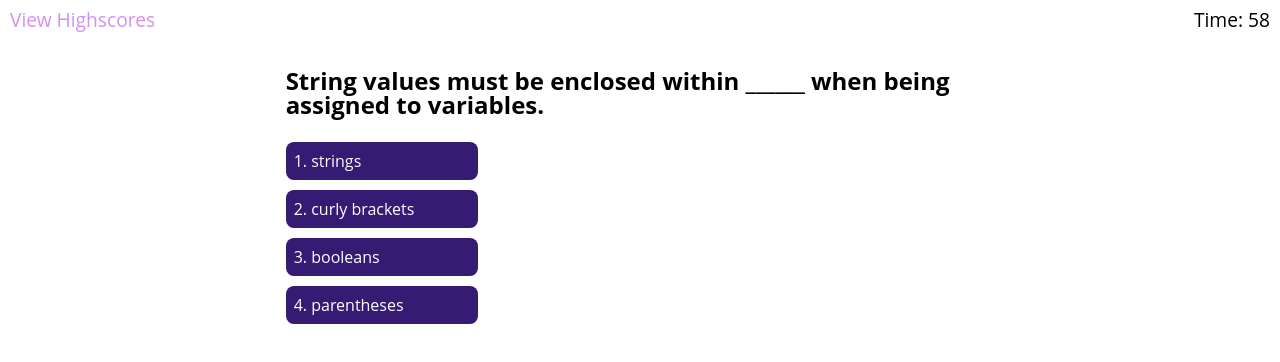
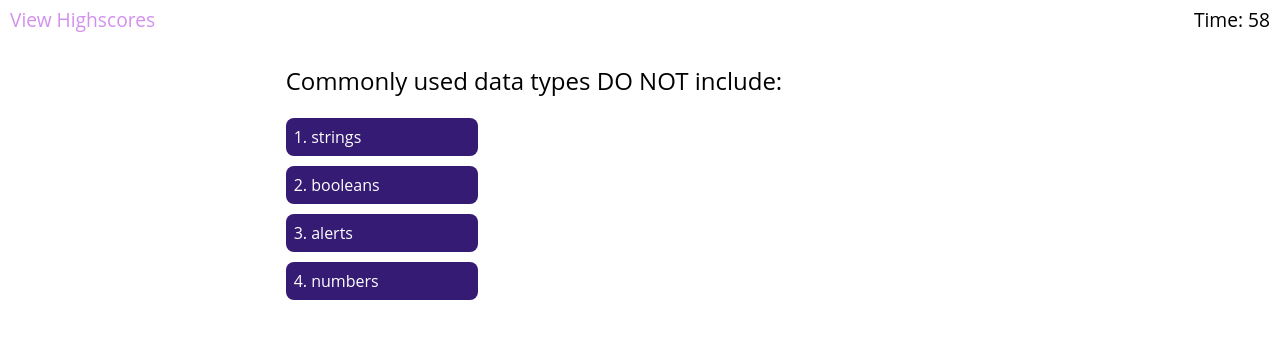
Before and after one commit to SadimaMaharjan/javascript-quiz, a plain HTML site: page index.html in a window 1280 px wide. Both pictures are taken after a click on the button "Start Quiz". Drawn offline with Linux system fonts and the light colour scheme.

Commit message:
makes changes in js file to display questions and answers one after the other

```diff
--- a/assets/css/style.css
+++ b/assets/css/style.css
@@ -63,7 +63,7 @@ main p {
   display: none;
 }
 
-#question-container {
+.question-container {
   text-align: left;
 }
 
--- a/assets/js/script.js
+++ b/assets/js/script.js
@@ -8,14 +8,12 @@ var answerCheckContainer = document.querySelector(".answer-check-container");
 
 var timerCount;
 var score = 0;
-//var questionCounter = 0;
 var availableQuestions = [];
-var currentQuestion = {};
-var htmlOptionContent = "";
 var answerCheck = "";
 
 var quizQuestions = [
   {
+    questionNumber: 0,
     question: "Commonly used data types DO NOT include:",
     answers: {
       1: "strings",
@@ -26,6 +24,7 @@ var quizQuestions = [
     correctAnswer: "3",
   },
   {
+    questionNumber: 1,
     question:
       "The condition in an if/else statement is enclosed within ______.",
     answers: {
@@ -37,6 +36,7 @@ var quizQuestions = [
     correctAnswer: "3",
   },
   {
+    questionNumber: 2,
     question: "Arrays in JavaScript can be used to store ______.",
     answers: {
       1: "numbers and strings",
@@ -47,6 +47,7 @@ var quizQuestions = [
     correctAnswer: "4",
   },
   {
+    questionNumber: 3,
     question:
       "String values must be enclosed within  ______ when being assigned to variables.",
     answers: {
@@ -58,6 +59,7 @@ var quizQuestions = [
     correctAnswer: "3",
   },
   {
+    questionNumber: 4,
     question:
       "A very useful tool used during development and debugging for printing content to the debugger is:",
     answers: {
@@ -77,7 +79,8 @@ function startQuiz() {
   // Prevents start button from being clicked when round is in progress
   startButton.disabled = true;
   startTimer();
-  askMCQs();
+  availableQuestions = [...quizQuestions];
+  askMCQs("0");
 }
 
 // Adding Timer Functionality
@@ -101,45 +104,45 @@ function startTimer() {
 
 // Function to display Multiple Choice Questions
 
-function askMCQs() {
+function askMCQs(questionNumber) {
   landingPageSection.classList.add("hide-section");
   quizSection.classList.add("show-section");
 
-  for (var i = 0; i < quizQuestions.length - 1; i++) {
-    currentQuestion = quizQuestions[i];
+  // getting the question
+  question.innerText = quizQuestions[questionNumber].question;
 
-    question.innerText = currentQuestion.question;
+  // getting the options
+  var op1 = document.getElementById("op1");
+  var op2 = document.getElementById("op2");
+  var op3 = document.getElementById("op3");
+  var op4 = document.getElementById("op4");
 
-    htmlOptionContent += `<button class="option" data-number="${i + 1}">${
-      i + 1
-    }. ${currentQuestion.answers[i + 1]}</button>`;
+  // getting the option text
 
-    optionContainer.innerHTML = htmlOptionContent;
+  op1.innerText = "1. " + quizQuestions[questionNumber].answers[1];
+  op2.innerText = "2. " + quizQuestions[questionNumber].answers[2];
+  op3.innerText = "3. " + quizQuestions[questionNumber].answers[3];
+  op4.innerText = "4. " + quizQuestions[questionNumber].answers[4];
 
   optionContainer.addEventListener("click", function (event) {
     if (event.target.matches(".option")) {
       var selectedOption = event.target.getAttribute("data-number");
+      //console.log(selectedOption);
 
-        if (selectedOption === currentQuestion.correctAnswer) {
+      if (selectedOption === quizQuestions[questionNumber].correctAnswer) {
         score += 10;
-          answerCheck += `<span class="check-answer"> Correct! </span>`;
-          answerCheckContainer.innerHTML = answerCheck;
+        answerCheck = `<span class="check-answer"> Correct! </span>`;
       } else {
         score += 0;
         timerCount -= 10;
-          answerCheck += `<span class="check-answer"> Wrong! </span>`;
+        answerCheck = `<span class="check-answer"> Wrong! </span>`;
+      }
       answerCheckContainer.innerHTML = answerCheck;
-        }
+      questionNumber++;
+      askMCQs(questionNumber);
     }
   });
 }
 
-  //questionCounter++;
-
-  //var questionIndex = Math.floor(Math.random() * availableQuestions.length);
-
-  //currentQuestion = availableQuestions[questionIndex];
-}
-
 // Attach event listener to start button to call startQuiz function on click
 startButton.addEventListener("click", startQuiz);
--- a/index.html
+++ b/index.html
@@ -24,12 +24,15 @@
         <button id="start">Start Quiz</button>
       </section>
       <section id="question-content">
-        <section id="question-container">
-          <h2 id="question">Question</h2>
-          <section class="option-container"></section>
-          <section class="answer-check-container"></section>
+        <section class="question-container" id="question"></section>
+        <section class="option-container">
+          <button class="option" id="op1" data-number="1">option1</button>
+          <button class="option" id="op2" data-number="2">option2</button>
+          <button class="option" id="op3" data-number="3">option3</button>
+          <button class="option" id="op4" data-number="4">option4</button>
         </section>
       </section>
+      <section class="answer-check-container"></section>
     </main>
     <script src="./assets/js/script.js"></script>
   </body>
```
Lines whose indentation alone changed are shown as unchanged.
